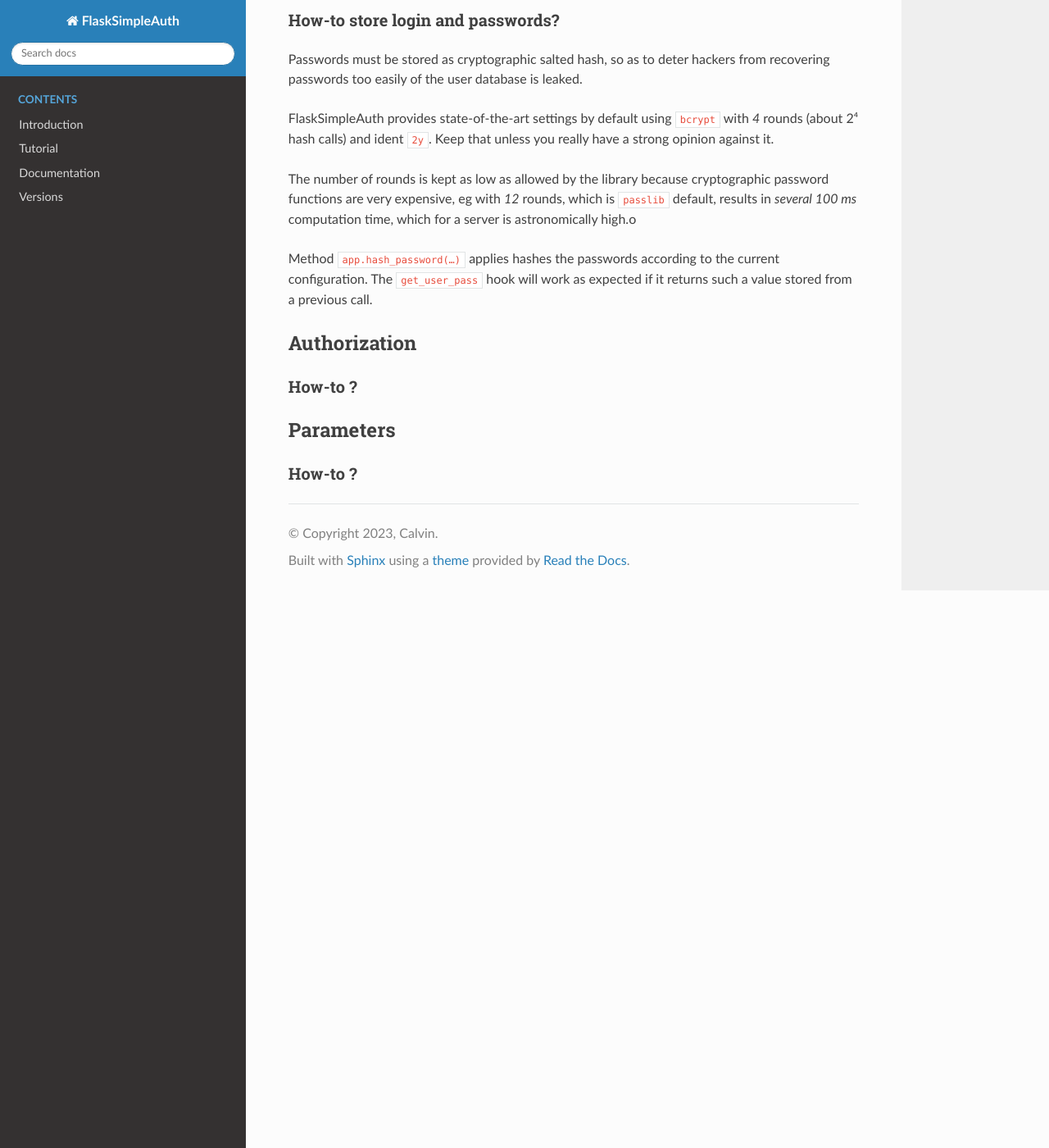
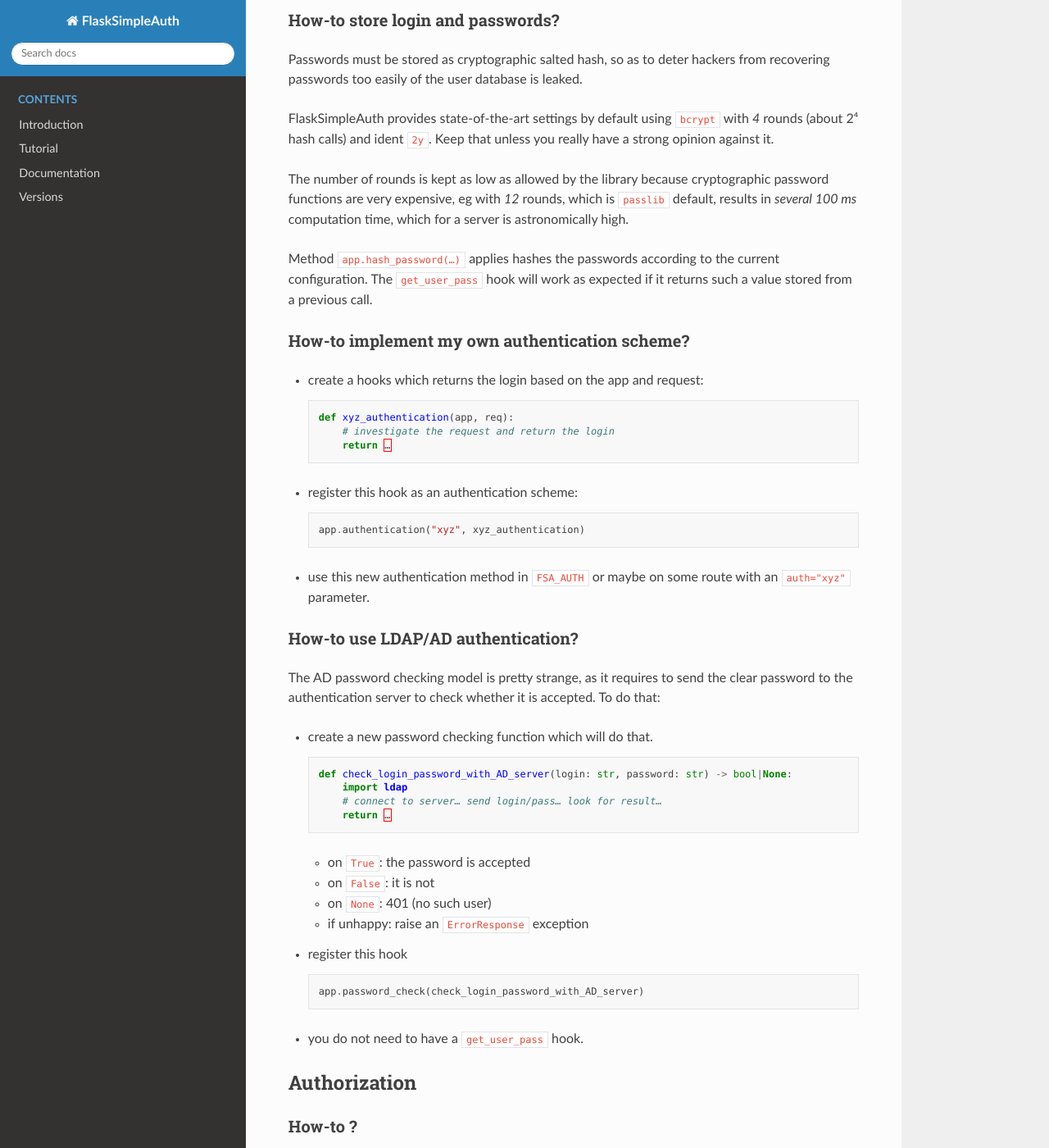
Before and after one commit to zx80/flask-simple-auth, a Sphinx documentation site: the page built from docs/RECIPEES.md, in a window 1280 px wide and 1400 px high, scrolled down 1624 px. Shown: the whole window at 82% size. Built offline with Sphinx 7.4.7 and the Read the Docs theme 2.0.0, drawn with Linux system fonts in a browser that asks for light colours; pages that are not in the unit, such as notebooks, are missing from menus.

Commit message:
more recipees

````diff
--- a/docs/RECIPEES.md
+++ b/docs/RECIPEES.md
@@ -82,11 +82,49 @@
 The number of rounds is kept as low as allowed by the library because
 cryptographic password functions are very expensive, eg with *12* rounds,
 which is `passlib` default, results in *several 100 ms* computation time,
-which for a server is astronomically high.o
+which for a server is astronomically high.
 
 Method `app.hash_password(…)` applies hashes the passwords according to the
 current configuration. The `get_user_pass` hook will work as expected if it
 returns such a value stored from a previous call.
+
+### How-to implement my own authentication scheme?
+
+- create a hooks which returns the login based on the app and request:
+  ```python
+  def xyz_authentication(app, req):
+      # investigate the request and return the login
+      return …
+  ```
+- register this hook as an authentication scheme:
+  ```python
+  app.authentication("xyz", xyz_authentication)
+  ```
+- use this new authentication method in `FSA_AUTH` or maybe on some route with
+  an `auth="xyz"` parameter.
+
+### How-to use LDAP/AD authentication?
+
+The AD password checking model is pretty strange, as it requires to send the
+clear password to the authentication server to check whether it is accepted.
+To do that:
+
+- create a new password checking function which will do that.
+  ```python
+  def check_login_password_with_AD_server(login: str, password: str) -> bool|None:
+      import ldap
+      # connect to server… send login/pass… look for result…
+      return …
+  ```
+  - on `True`: the password is accepted
+  - on `False`: it is not
+  - on `None`: 401 (no such user)
+  - if unhappy: raise an `ErrorResponse` exception
+- register this hook
+  ```python
+  app.password_check(check_login_password_with_AD_server)
+  ```
+- you do not need to have a `get_user_pass` hook.
 
 ## Authorization
 
````
